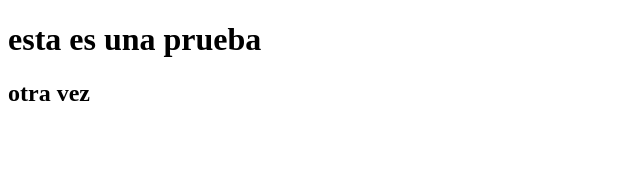
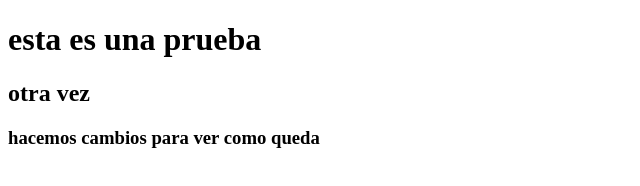
Before and after one commit to dariobulubacich/estudiando-git, a plain HTML site: page index.html in a window 1280 px wide. Shown: the whole page, without its empty margins (0-640 px from the left). Drawn offline with Linux system fonts and the light colour scheme.

Commit message:
agregue algo para ver

```diff
--- a/index.html
+++ b/index.html
@@ -12,7 +12,7 @@
     </header>
     <main>
         <h2>otra vez</h2>
-
+        <h3>hacemos cambios para ver como queda</h3>
     </main>
     <footer>
 
```
